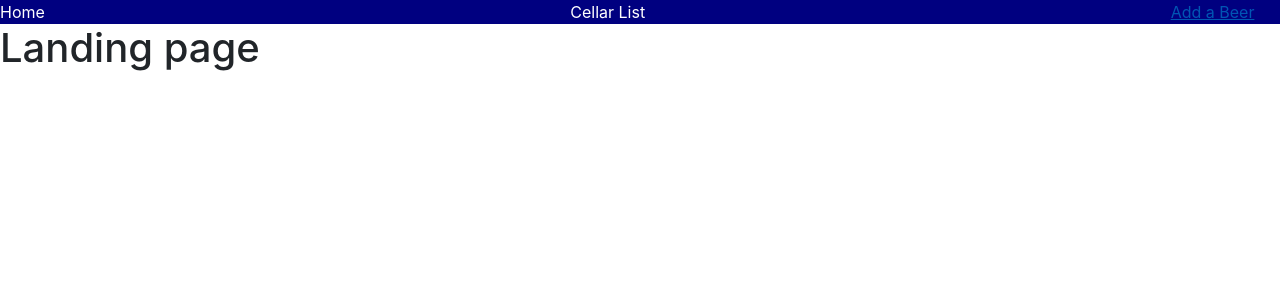
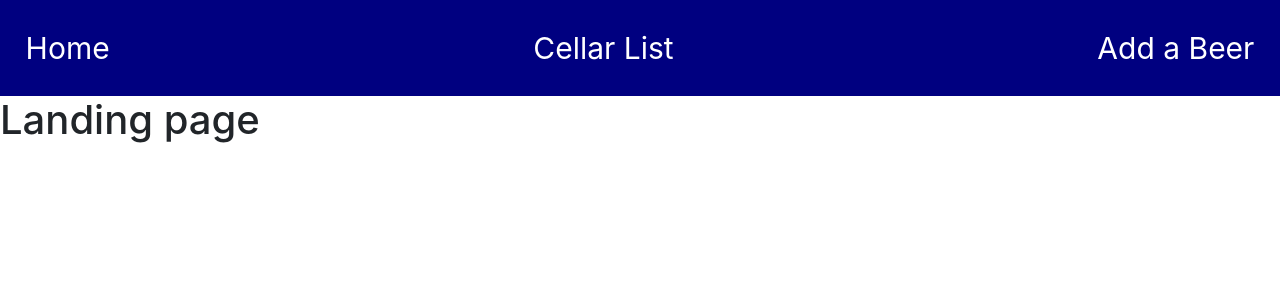
Before and after one commit to Saul-Ordonez/cellar_management, a React (Create React App) app: page /newbeer in a window 1280 px wide. In both pictures the pointer is over the link "Add a Beer". Shown: the top 300 px of the page. Built offline with nearby package versions, Linux system fonts and the light colour scheme.

Commit message:
add padding to navbar border and adjust text

```diff
--- a/src/components/NavBar.css
+++ b/src/components/NavBar.css
@@ -1,19 +1,40 @@
 .navBarStyle {
   background-color: navy;
   text-align: center;
+  padding-top: 2%;
+  padding-bottom: 2%;
 }
 
 .homeLink {
   color: white;
   float: left;
+  font-size: 30px;
+  margin-left: 2%;
 }
 
 .listLink {
   color: white;
+  font-size: 30px;
 }
 
 .newBeerLink {
   color: white;
   float: right;
   margin-right: 2%;
+  font-size: 30px;
 }
+
+.newBeerLink:hover{
+  text-decoration: none;
+  color: white;
+}
+
+.listLink:hover{
+  text-decoration: none;
+  color: white
+}
+
+.homeLink:hover{
+  text-decoration: none;
+  color: white
+}
```
